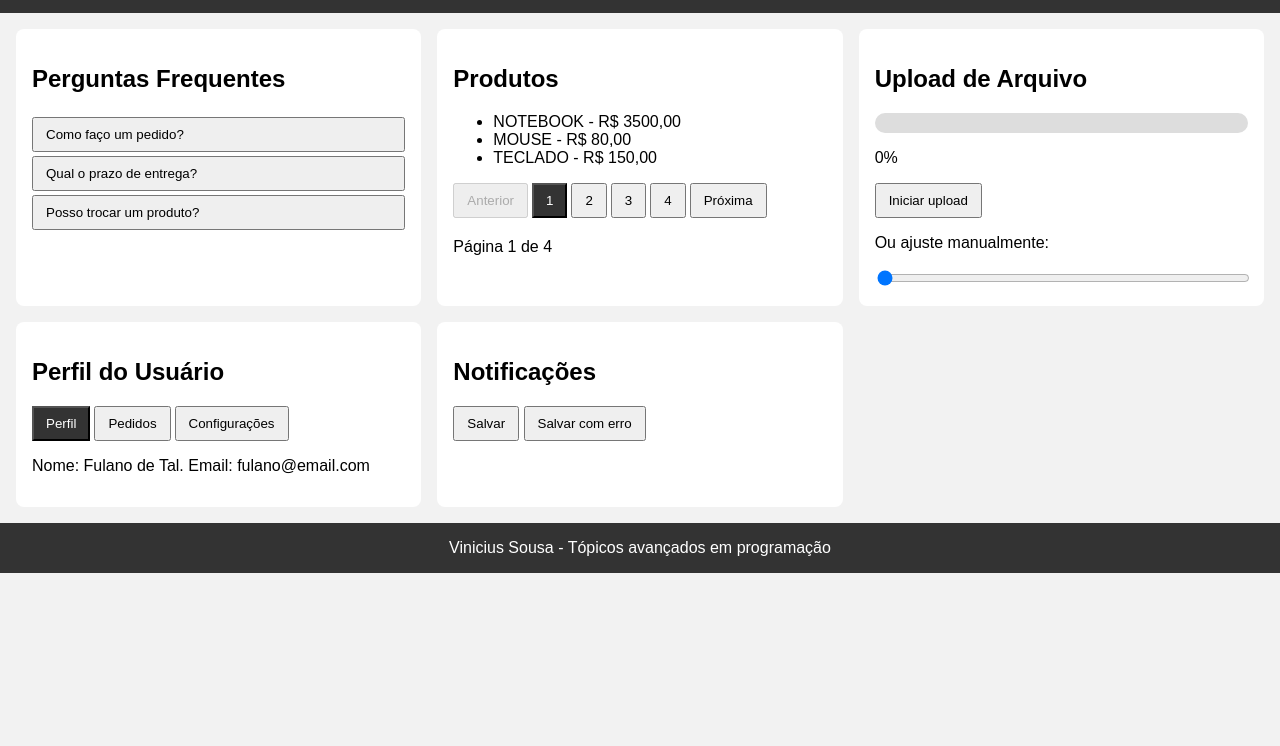
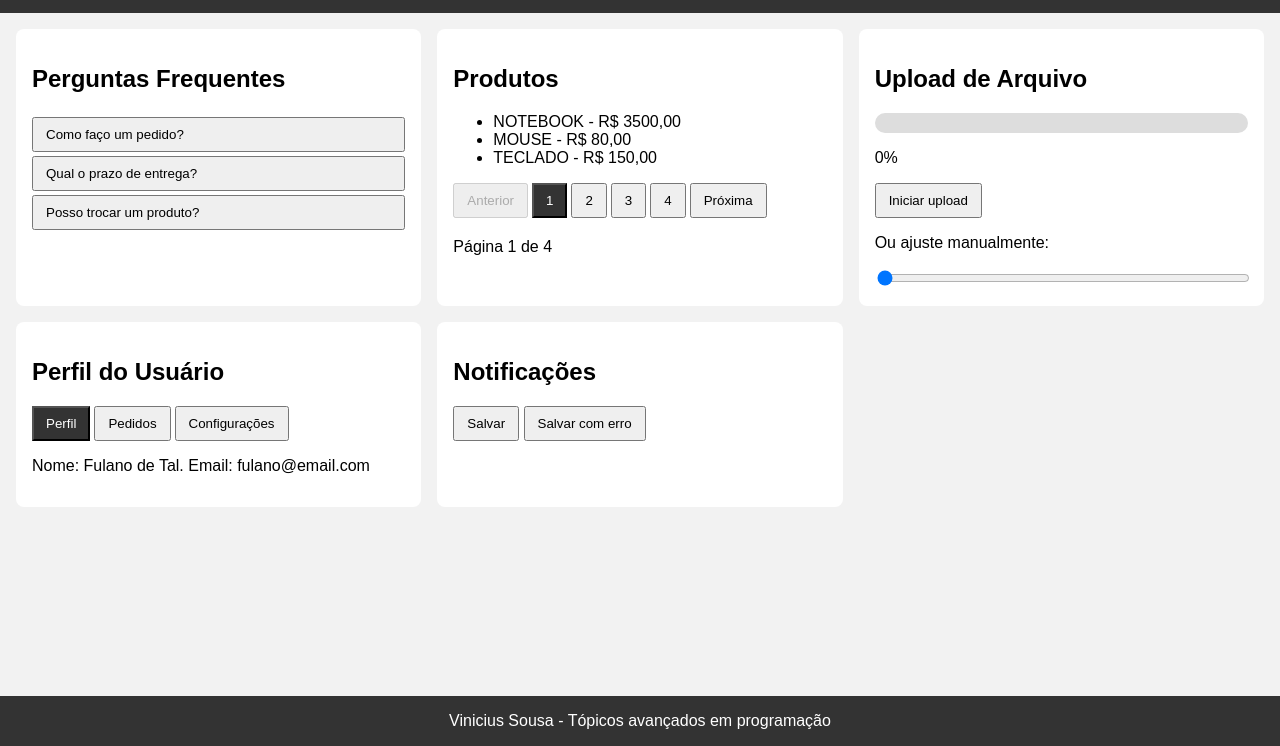
Before and after one commit to ViniciusSousaaa/atividade-angularjs, a plain HTML site: page index.html in a window 1280 px wide. Shown: the part 54-800 px from the top of the page. Drawn offline with nearby package versions, Linux system fonts and the light colour scheme.

Commit message:
Fixa rodape no fim da pagina

```diff
--- a/css/style.css
+++ b/css/style.css
@@ -6,6 +6,9 @@ body {
   margin: 0;
   font-family: Arial, sans-serif;
   background: #f2f2f2;
+  display: flex;
+  flex-direction: column;
+  min-height: 100vh;
 }
 
 header {
@@ -34,6 +37,8 @@ button {
   grid-template-columns: 1fr;
   gap: 16px;
   padding: 16px;
+  flex: 1;
+  align-content: start;
 }
 
 @media (min-width: 600px) {
```
